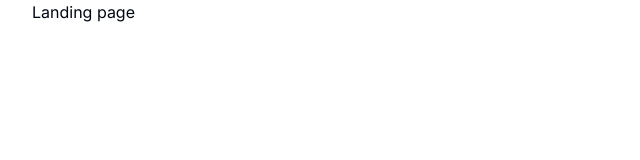
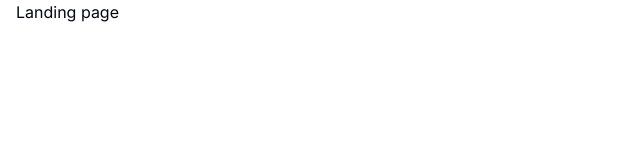
Before and after one commit to allanmgoncalves/next-template, a Next.js app: page / in a window 1280 px wide. Shown: the top 160 px of the page, without its empty margins (0-640 px from the left). Built offline with nearby package versions, Linux system fonts and the light colour scheme.

Commit message:
chore: update packege and tailwind.config

```diff
--- a/tailwind.config.ts
+++ b/tailwind.config.ts
@@ -13,9 +13,9 @@ const config = {
   theme: {
     container: {
       center: true,
-      padding: '2rem',
+      padding: '1rem',
       screens: {
-        '2xl': '1400px',
+        '2xl': '1536px',
       },
     },
     extend: {
```
Also changed, not shown: package.json (+11 -11 lines), 1 other file (tests, documents, lock files or other folders).
